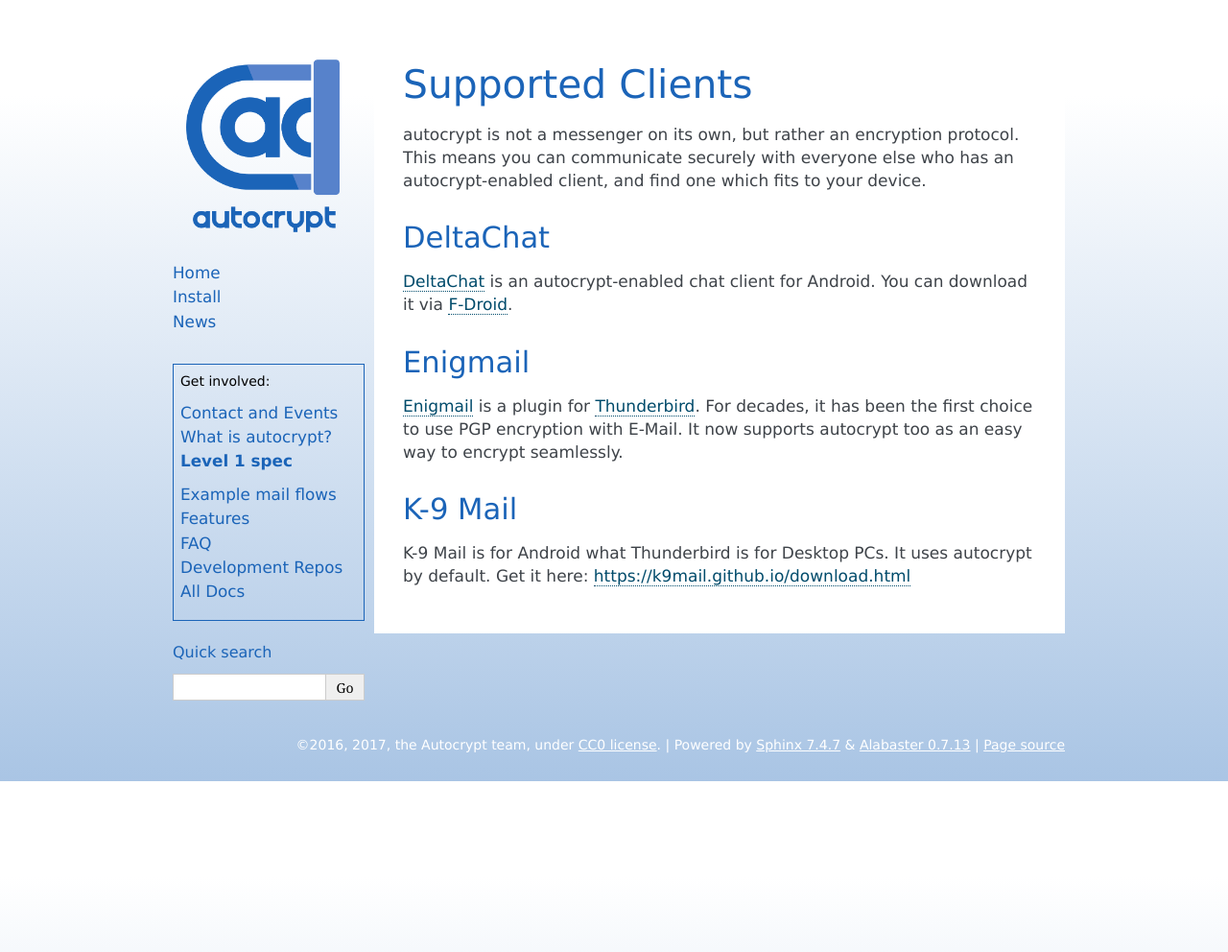
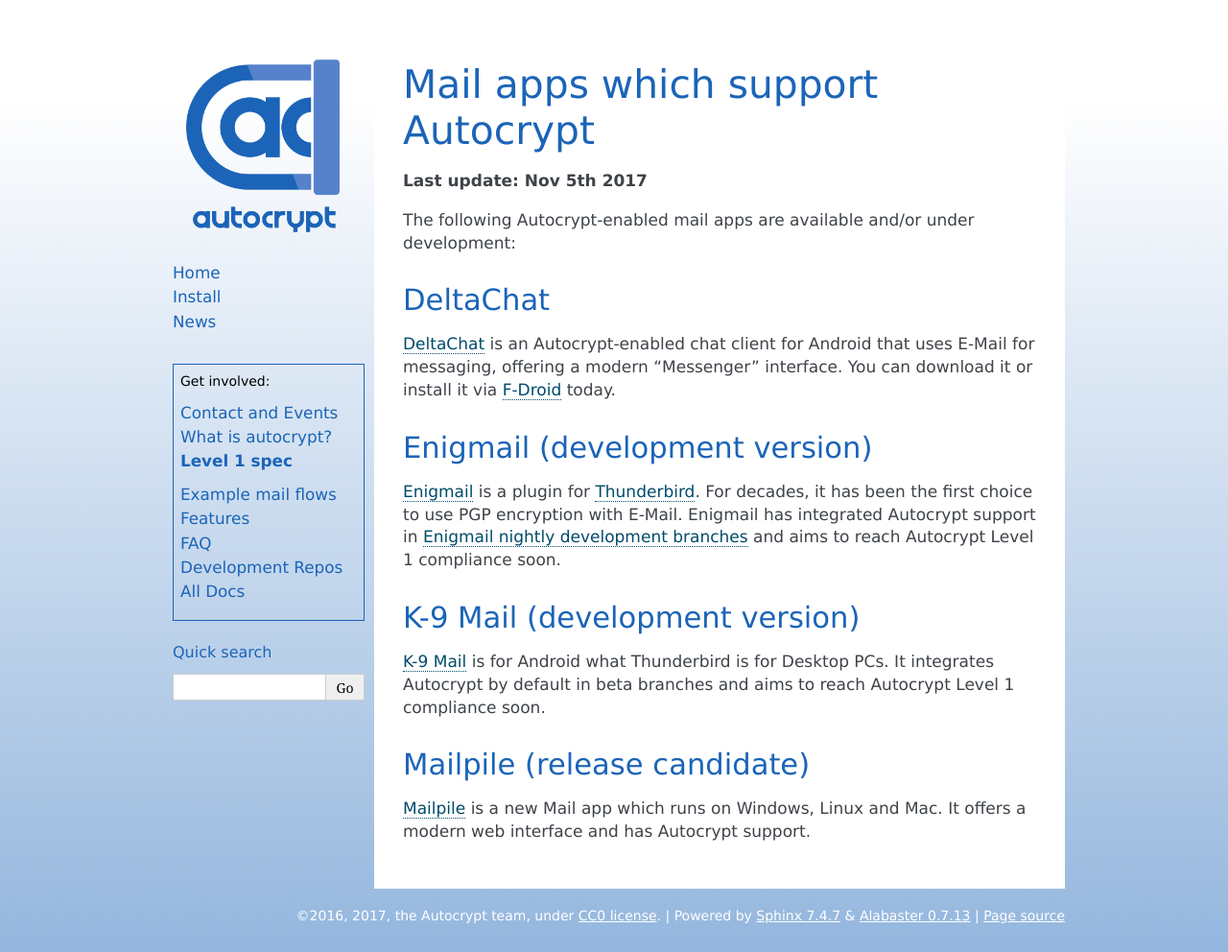
Before and after one commit to autocrypt/autocrypt, a Sphinx documentation site: the page built from doc/clients.rst, in a window 1280 px wide. Shown: the whole page at 96% size. Built offline with Sphinx 7.4.7, drawn with Linux system fonts in a browser that asks for light colours; pages that are not in the unit, such as notebooks, are missing from menus; before the commit the page ends 900 px from its top, so only the background shows below that.

Commit message:
new state after discussion with dkg

```diff
--- a/doc/_templates/customindex.html
+++ b/doc/_templates/customindex.html
@@ -11,7 +11,7 @@
     <table>
         <tr>
             <td>
-                <img src="_images/email_logo.png" alt="E-Mail Logo" width=30% align="left" style="padding:3em; padding-bottom:0">
+                <img src="_images/email_logo.png" alt="e-mail Logo" width=30% align="left" style="padding:3em; padding-bottom:0">
             </td>
             <td>
                 <img src="_images/encrypted_logo.png" alt="Encryption Logo" width=30% style="padding:3em; padding-bottom:0">
@@ -22,19 +22,23 @@
         <tr>
             <td style="padding-right:1em">
                 <h3>Decentralized</h3>
-                <p>Autocrypt-enabled mail apps work with any E-Mail provider.</p></td>
+                <p>Autocrypt-capable mail apps work with any e-mail provider.
+                You and your friends can use your existing e-mail addresses.
+                </p></td>
             <td style="padding-left:1em">
                 <h3 align="center">Open Standard</h3>
-                <p>Autocrypt is an Open Standard with convenience as a major goal.</p>
+                <p>Autocrypt is an Open Standard. It makes it easy for you
+                to send and receive private messages.
+                </p>
             </td>
         </tr>
         <tr>
         </tr>
     </table>
     <h2>Our Mission</h2>
-Encrypted E-mail has been around for decades, but has failed to see wide adoption outside of specialist communities.  Autocrypt aims to provide encryption convenient enough for much wider adoption. Through strengthening the E-Mail ecosystem step-by-step, we want to increase user autonomy and privacy for everyone.</p>
+End-to-End Encrypted e-mail has been around for decades, but has failed to see wide adoption outside of specialist communities.  Autocrypt aims to provide encryption convenient enough for much wider adoption. Through strengthening the e-mail ecosystem step-by-step, we want to increase user autonomy and privacy for everyone.</p>
     <p>
-    The Autocrypt effort is driven by a diverse group of mail app developers, hackers and researchers who are willing to take fresh approaches, learn from past mistakes, and collectively aim to increase the overall End-to-End encryption of E-Mail in the net.</p>
+    The Autocrypt effort is driven by a diverse group of mail app developers, hackers and researchers who are willing to take fresh approaches, learn from past mistakes, and collectively aim to increase the overall End-to-End encryption of e-mail in the net.</p>
 <!-- say something about open standards and open source here or rather in the "try/get it now" app page? -->
 <br>
 
--- a/doc/clients.rst
+++ b/doc/clients.rst
@@ -1,32 +1,46 @@
-Supported Clients
-=================
+Mail apps which support Autocrypt
+================================================
 
-autocrypt is not a messenger on its own, but rather an encryption
-protocol. This means you can communicate securely with everyone else
-who has an autocrypt-enabled client, and find one which fits to your
-device.
+**Last update: Nov 5th 2017**
+
+The following Autocrypt-enabled mail apps are available
+and/or under development:
 
 DeltaChat
 ---------
 
-DeltaChat_ is an autocrypt-enabled chat client for Android. You can
-download it via F-Droid_.
+DeltaChat_ is an Autocrypt-enabled chat client for Android that uses
+E-Mail for messaging, offering a modern "Messenger" interface.
+You can download it or install it via F-Droid_ today.
 
 .. _DeltaChat: https://delta.chat
 .. _F-Droid: https://f-droid.org
 
-Enigmail
---------
+Enigmail (development version)
+------------------------------
 
 Enigmail_ is a plugin for Thunderbird_. For decades, it has been the
-first choice to use PGP encryption with E-Mail. It now supports
-autocrypt too as an easy way to encrypt seamlessly.
+first choice to use PGP encryption with E-Mail.  Enigmail has integrated
+Autocrypt support in `Enigmail nightly development branches`_ and
+aims to reach Autocrypt Level 1 compliance soon.
 
 .. _Enigmail: https://enigmail.net
 .. _Thunderbird: https://www.mozilla.org/en-US/thunderbird/
+.. _`Enigmail nightly development branches`: https://sourceforge.net/p/enigmail/source/ci/master/tree/
 
-K-9 Mail
--------
+K-9 Mail (development version)
+------------------------------
 
-K-9 Mail is for Android what Thunderbird is for Desktop PCs. It uses
-autocrypt by default. Get it here: https://k9mail.github.io/download.html
+`K-9 Mail`_ is for Android what Thunderbird is for Desktop PCs. It integrates
+Autocrypt by default in beta branches and aims to reach
+Autocrypt Level 1 compliance soon.
+
+.. _`K-9 Mail`: https://k9mail.github.io/
+
+Mailpile (release candidate)
+------------------------------
+
+Mailpile_ is a new Mail app which runs on Windows, Linux and Mac. It offers
+a modern web interface and has Autocrypt support.
+
+.. _mailpile: https://mailpile.is
```
